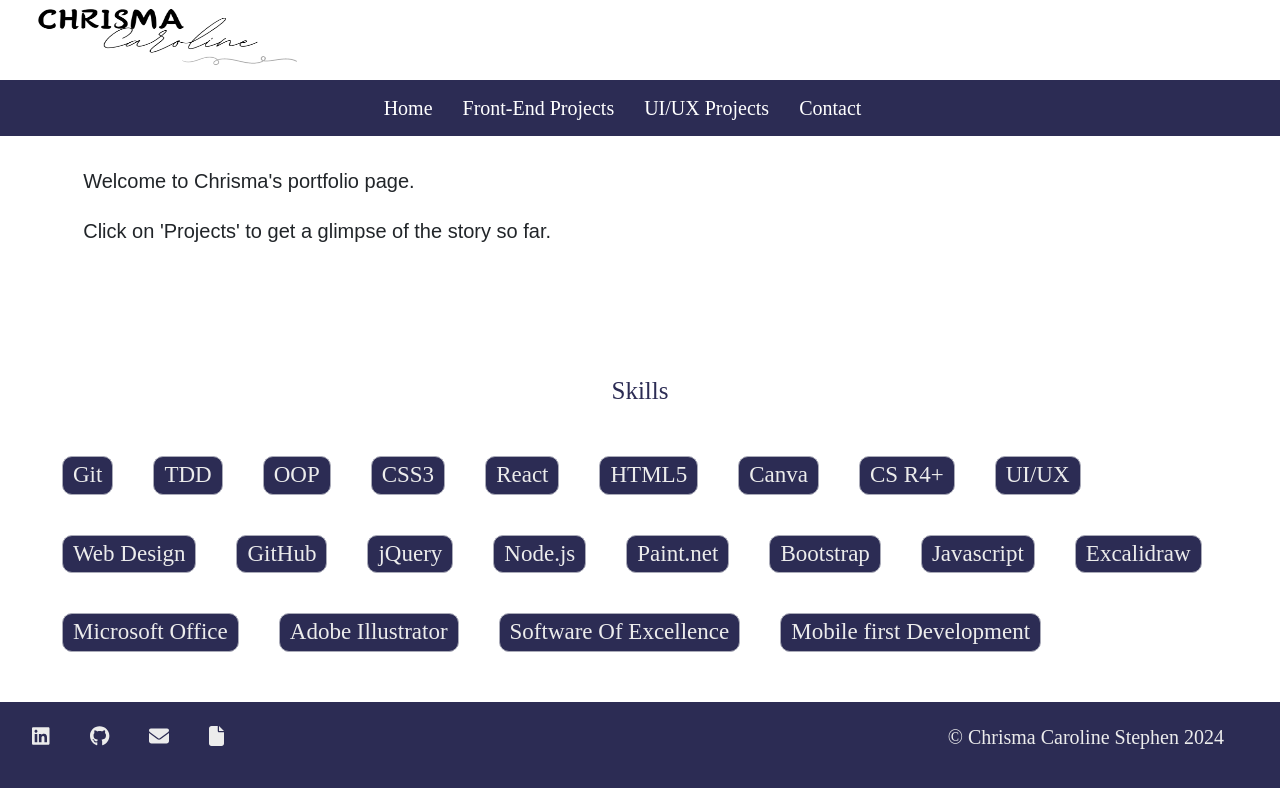
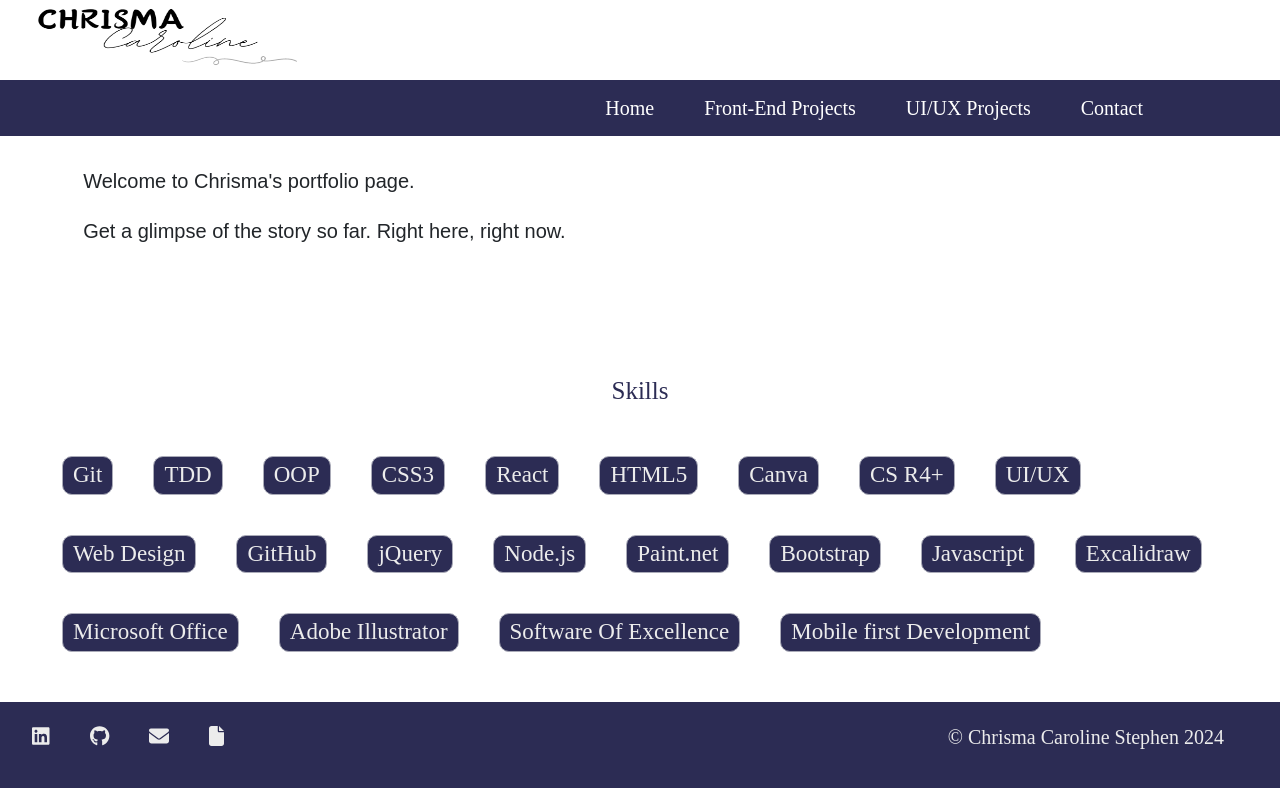
Before and after one commit to chrisma89/Chrisma-Caroline-Stephen, a React (Vite) app: page / in a window 1280 px wide. Built offline with nearby package versions, Linux system fonts and the light colour scheme; a web font is replaced by a local one.

Commit message:
Home page texted changed, moved navbar conatent to right, increased padding between navbar elements

```diff
--- a/src/components/HomeCard/index.jsx
+++ b/src/components/HomeCard/index.jsx
@@ -33,7 +33,7 @@ function HomeCard() {
             padding: "10px",
           }}
         >
-          <Col>Click on 'Projects' to get a glimpse of the story so far.</Col>
+          <Col>Get a glimpse of the story so far. Right here, right now. </Col>
         </Row>
         <Row
           className="homecard-row"
--- a/src/components/navbar/index.jsx
+++ b/src/components/navbar/index.jsx
@@ -30,7 +30,7 @@ function NavBar() {
             <Link
               style={{
                 color: "white",
-                paddingRight: "30px",
+                paddingRight: "50px",
                 fontFamily: "roboto-black-italic",
                 textDecoration: "none",
               }}
@@ -41,7 +41,7 @@ function NavBar() {
             <Link
               style={{
                 color: "white",
-                paddingRight: "30px",
+                paddingRight: "50px",
                 fontFamily: "roboto-black-italic",
                 textDecoration: "none",
               }}
@@ -52,7 +52,7 @@ function NavBar() {
             <Link
               style={{
                 color: "white",
-                paddingRight: "30px",
+                paddingRight: "50px",
                 fontFamily: "roboto-black-italic",
                 textDecoration: "none",
               }}
@@ -64,7 +64,7 @@ function NavBar() {
             <Link
               style={{
                 color: "white",
-                paddingRight: "30px",
+                paddingRight: "50px",
                 fontFamily: "roboto-black-italic",
                 textDecoration: "none",
               }}
--- a/src/components/navbar/style.css
+++ b/src/components/navbar/style.css
@@ -1,6 +1,6 @@
 /* style.css */
 .navbar-nav {
-  justify-content: center;
+  justify-content: right;
   flex-grow: 1;
   width: vw;
   background-color:#2C2C54;
```
